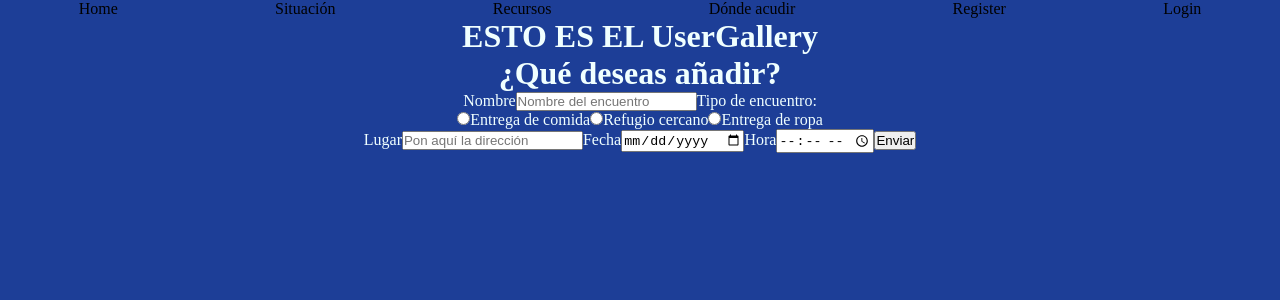
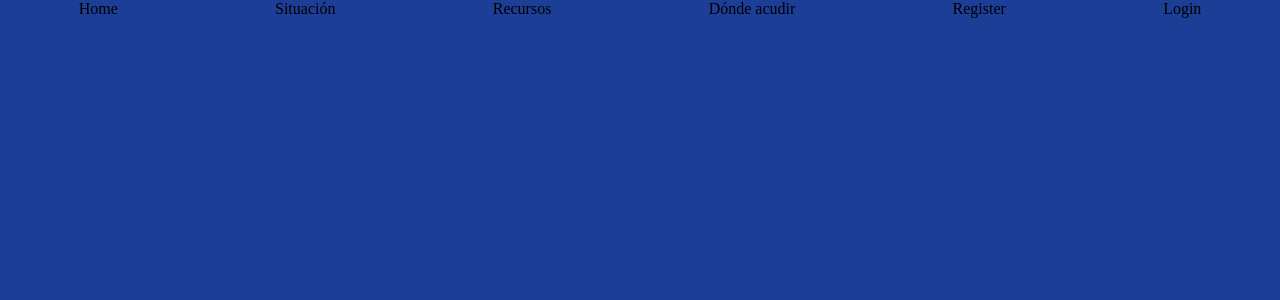
Before and after one commit to PabloRDev/Homeless-project, a React (Create React App) app in the folder Client/client/: page /userevents in a window 1280 px wide. Shown: the top 300 px of the page. Built offline with nearby package versions, Linux system fonts and the light colour scheme.

Commit message:
INSERTFORM API

```diff
--- a/Client/client/src/App.jsx
+++ b/Client/client/src/App.jsx
@@ -16,7 +16,6 @@ import { Route, Routes, BrowserRouter as Router } from "react-router-dom";
 
 export const UserContext = React.createContext(null);
 
-
 const App = () => {
   const [user, setUser] = useState(null);
   const saveUser = (user) => {
@@ -31,7 +30,7 @@ const App = () => {
           <Route path="/" element={<Home />} />
           <Route path="/about" element={<About />} />
           <Route path="/ayuda" element={<Ayuda />} />
-          <Route path="/userevents" element={<UserGallery />} />
+          <Route path="/userevent" element={<UserGallery />} />
           <Route path="/appgallery" element={<AppGallery />} />
           <Route path="/login" element={<Login />} />
           <Route path="/register" element={<Register />} />
--- /dev/null
+++ b/Client/client/src/api/fetch_events.js
@@ -0,0 +1,27 @@
+import { USER_EVENTS } from "./fetch_routes";
+
+const headers = {
+  Accept: "application/json",
+  "Content-Type": "application/json",
+  "Access-Control-Allow-Origin": "*",
+};
+
+export const userEvents = async (form) => {
+  const userEventsFetch = await fetch(USER_EVENTS, {
+    method: "POST",
+    credentials: "include",
+    headers: headers,
+    body: JSON.stringify(form),
+  });
+  const res = await userEventsFetch.json();
+  localStorage.setItem("name", JSON.stringify(res.data.name));
+  localStorage.setItem("type", JSON.stringify(res.data.type));
+  localStorage.setItem("place", JSON.stringify(res.data.place));
+  localStorage.setItem("date", JSON.stringify(res.data.date));
+  localStorage.setItem("time", JSON.stringify(res.data.time));
+
+  if (!userEventsFetch.ok) {
+    throw new Error("No se ha podido introducir el evento", res.message);
+  }
+  return res;
+};
--- a/Client/client/src/api/fetch_routes.js
+++ b/Client/client/src/api/fetch_routes.js
@@ -2,11 +2,6 @@ const BASE_URL = "http://localhost:3000";
 
 const REGISTER_USER = `${BASE_URL}/user/register`;
 const LOGIN_USER = `${BASE_URL}/user/login`;
-const LOGOUT_USER = `${BASE_URL}/user/logout`;
+const USER_EVENTS = `${BASE_URL}/userEvent/create`;
 
-export {
-  BASE_URL,
-  REGISTER_USER,
-  LOGIN_USER,
-  LOGOUT_USER,
-};
+export { BASE_URL, REGISTER_USER, LOGIN_USER, USER_EVENTS };
--- a/Client/client/src/api/fetch_user.js
+++ b/Client/client/src/api/fetch_user.js
@@ -1,4 +1,4 @@
-import { REGISTER_USER, LOGIN_USER, LOGOUT_USER } from "./fetch_routes";
+import { REGISTER_USER, LOGIN_USER } from "./fetch_routes";
 
 let bearer = null;
 
@@ -6,7 +6,7 @@ bearer = `bearer ${JSON.parse(localStorage.getItem("token"))}`;
 
 const headers = {
   Accept: "application/json",
-"Content-Type": "application/json",
+  "Content-Type": "application/json",
   "Access-Control-Allow-Origin": "*",
   Authorization: bearer,
 };
--- a/Client/client/src/components/Header/Header.jsx
+++ b/Client/client/src/components/Header/Header.jsx
@@ -23,7 +23,7 @@ const Header = () => {
             <Link to="/about">Situación</Link>
             <Link to="/ayuda">Recursos</Link>
             <Link to="/appgallery">Dónde acudir</Link>
-            {user && <Link to="/userevents">Comparte tu evento</Link>}
+            {user && <Link to="/userevent">Comparte tu evento</Link>}
             {!user && <Link to="/register">Register</Link>}
             {!user && <Link to="/login">Login</Link>}
             {user && (
--- a/Client/client/src/components/InsertForm/InsertForm.jsx
+++ b/Client/client/src/components/InsertForm/InsertForm.jsx
@@ -1,7 +1,5 @@
 import React, { useState } from "react";
-import { registerUser } from "../../../api/fetch_user";
-
-
+import { userEvents } from "../../api/fetch_events.js";
 
 const INITIAL_STATE = {
   name: "",
@@ -11,10 +9,7 @@ const INITIAL_STATE = {
   time: "",
 };
 
-
-
 const InsertForm = () => {
-
   const [insertForm, setInsertForm] = useState(INITIAL_STATE);
   const [error, setError] = useState(null);
 
@@ -23,7 +18,7 @@ const InsertForm = () => {
     setError("");
 
     try {
-      await registerUser(insertForm);
+      await userEvents(insertForm);
       setInsertForm(INITIAL_STATE);
       setError("");
     } catch (error) {
@@ -32,71 +27,72 @@ const InsertForm = () => {
   };
   const handleInput = (e) => {
     const { name, value } = e.target;
+    console.log(value);
     setInsertForm({ ...insertForm, [name]: value });
   };
-
-
 
   return (
     <div className="insertForm">
       <h1>¿Qué deseas añadir?</h1>
       <form onSubmit={submitForm}>
-      <label htmlFor="nombre">Nombre</label>
+        <label>Nombre</label>
         <input
-          id="nombre"
-          name="nombre"
+          name="name"
           value={insertForm.name}
           onChange={handleInput}
-          placeholder="Nombre del encuentro"
-          required
-          />
-        <label htmlFor="email">Tipo de encuentro:</label>
+          placeholder="Nombre del type"
+        />
         <div className="radio">
           <input
             className="radio-concreto"
             type="radio"
-            id="comida"
-            name="encuentro"
+            name="type"
             value="Entrega de comida"
+            onChange={handleInput}
           />
-          <label htmlFor="comida">Entrega de comida</label>
+          <label>Entrega de comida</label>
 
           <input
             className="radio-concreto"
             type="radio"
-            id="refugio"
-            name="encuentro"
+            name="type"
             value="Refugio cercano"
+            onChange={handleInput}
           />
-          <label htmlFor="refugio">Refugio cercano</label>
+          <label>Refugio cercano</label>
 
           <input
             className="radio-concreto"
             type="radio"
-            id="ropa"
-            name="encuentro"
+            name="type"
             value="Entrega de ropa"
+            onChange={handleInput}
           />
-          <label htmlFor="ropa">Entrega de ropa</label>
+          <label>Entrega de ropa</label>
         </div>
 
-        <label htmlFor="lugar">Lugar</label>
         <input
-          id="lugar"
-          name="lugar"
+          name="place"
           value={insertForm.place}
           onChange={handleInput}
           placeholder="Pon aquí la dirección"
-          required
         />
-        <label htmlFor="fecha">Fecha</label>
-        <input type="date" id="Fecha" name="Fecha"
-        value={insertForm.date}
-          onChange={handleInput} required />
+        <label htmlFor="place">Lugar</label>
+        <input
+          type="date"
+          name="date"
+          value={insertForm.date}
+          onChange={handleInput}
+        />
+        <label htmlFor="date">Fecha</label>
 
-        <label htmlFor="hora">Hora</label>
-        <input type="time" id="hora" name="hora" value={insertForm.date}
-          onChange={handleInput} />
+        <input
+          type="time"
+          name="time"
+          value={insertForm.time}
+          onChange={handleInput}
+        />
+        <label htmlFor="time">Hora</label>
 
         <button type="submit">Enviar</button>
         {error && <div style={{ color: "red" }}>{error}</div>}
--- a/Client/client/src/components/Navbar/Navbar.jsx
+++ b/Client/client/src/components/Navbar/Navbar.jsx
@@ -23,7 +23,7 @@ const Navbar = ({ open, handleClick }) => {
             Dónde acudir
           </Link>
           {user && (
-            <Link to="/userevents" onClick={handleClick}>
+            <Link to="/userevent" onClick={handleClick}>
               Comparte tu evento
             </Link>
           )}
```
